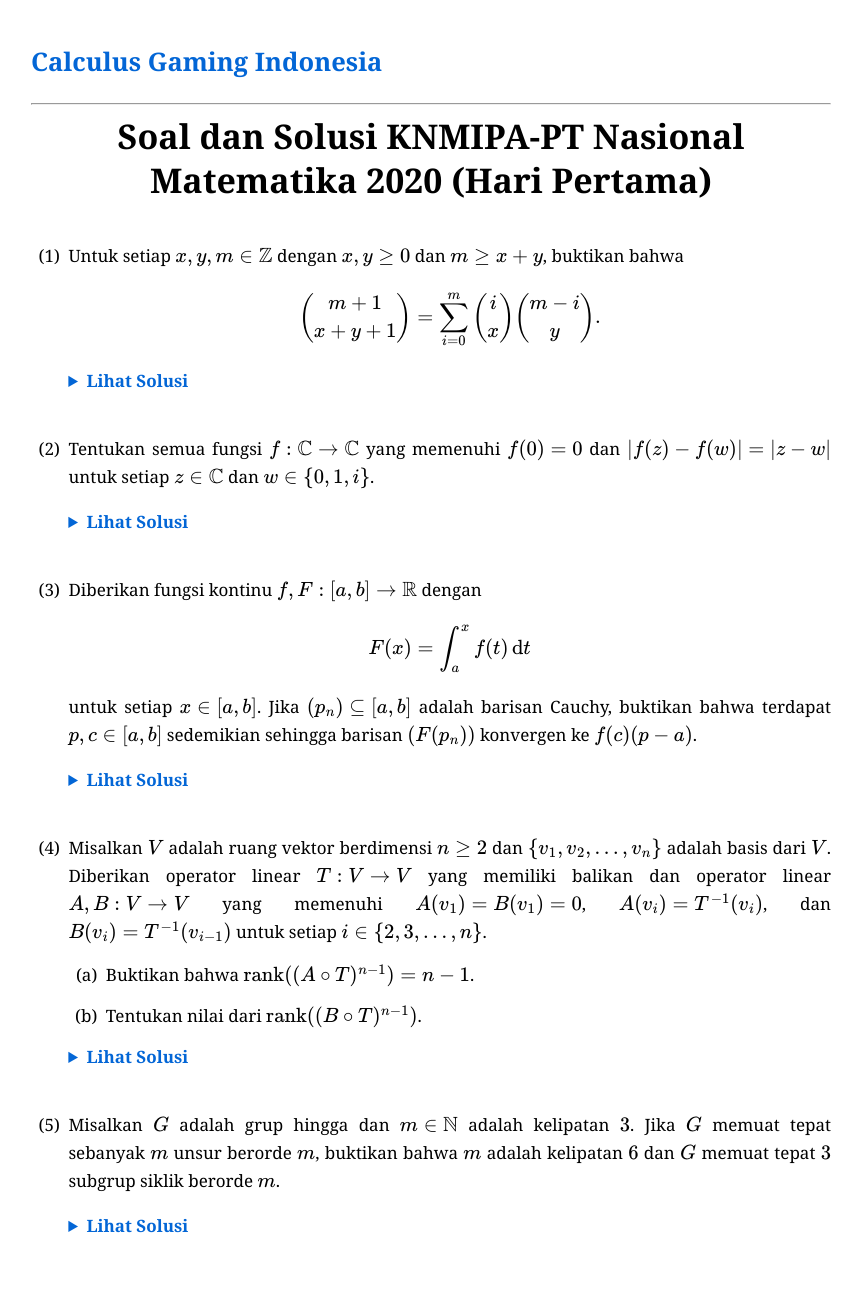
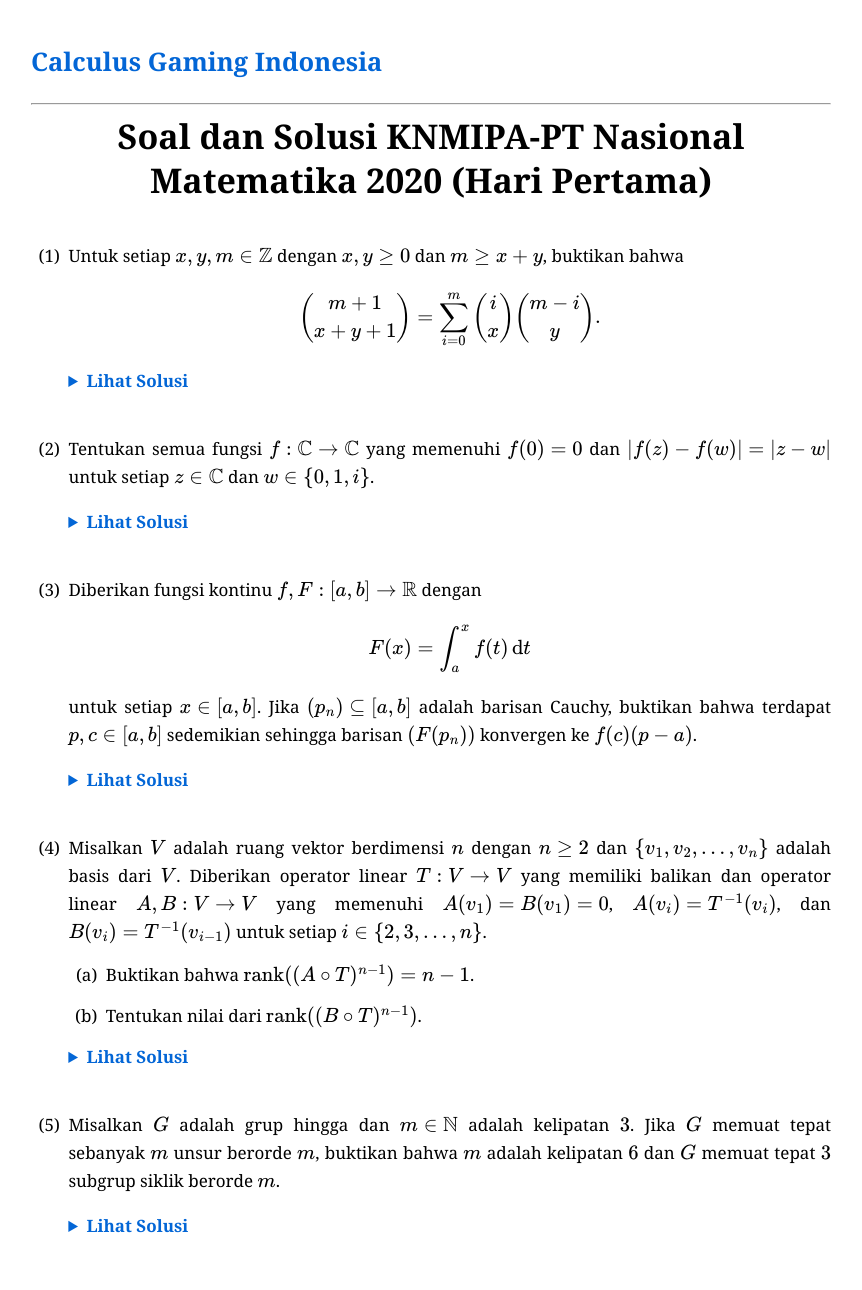
Before and after one commit to calculusgamingindonesia/calculusgamingindonesia.github.io, a Jekyll site: the page built from _posts/2026-07-01-knmipa-pt-nas-mat-20-1.md, in a window 1280 px wide. Shown: the whole page, without its empty margins (209-1071 px from the left). Built offline with Jekyll 4.4.1, drawn with Linux system fonts in a browser that asks for light colours; some web fonts are replaced.

Commit message:
Update 2026-07-01-knmipa-pt-nas-mat-20-1.md

```diff
--- a/_posts/2026-07-01-knmipa-pt-nas-mat-20-1.md
+++ b/_posts/2026-07-01-knmipa-pt-nas-mat-20-1.md
@@ -34,7 +34,7 @@
    Solusi diserahkan kepada pembaca sebagai latihan.
    </div></details>
 
-4. Misalkan $V$ adalah ruang vektor berdimensi $n \geq 2$ dan $\set{v_1, v_2, \dots, v_n}$ adalah basis dari $V$. Diberikan operator linear $T: V \to V$ yang memiliki balikan dan operator linear $A, B: V \to V$ yang memenuhi $A(v_1) = B(v_1) = 0$, $A(v_i) = T^{-1}(v_i)$, dan $B(v_i) = T^{-1}(v_{i-1})$ untuk setiap $i \in \set{2, 3, \dots, n}$.
+4. Misalkan $V$ adalah ruang vektor berdimensi $n$ dengan $n\geq2$ dan $\set{v_1, v_2, \dots, v_n}$ adalah basis dari $V$. Diberikan operator linear $T: V \to V$ yang memiliki balikan dan operator linear $A, B: V \to V$ yang memenuhi $A(v_1) = B(v_1) = 0$, $A(v_i) = T^{-1}(v_i)$, dan $B(v_i) = T^{-1}(v_{i-1})$ untuk setiap $i \in \set{2, 3, \dots, n}$.
    * (a) Buktikan bahwa $\mathrm{rank}((A \circ T)^{n-1}) = n - 1$.
    * (b) Tentukan nilai dari $\mathrm{rank}((B \circ T)^{n-1})$.
 
```
